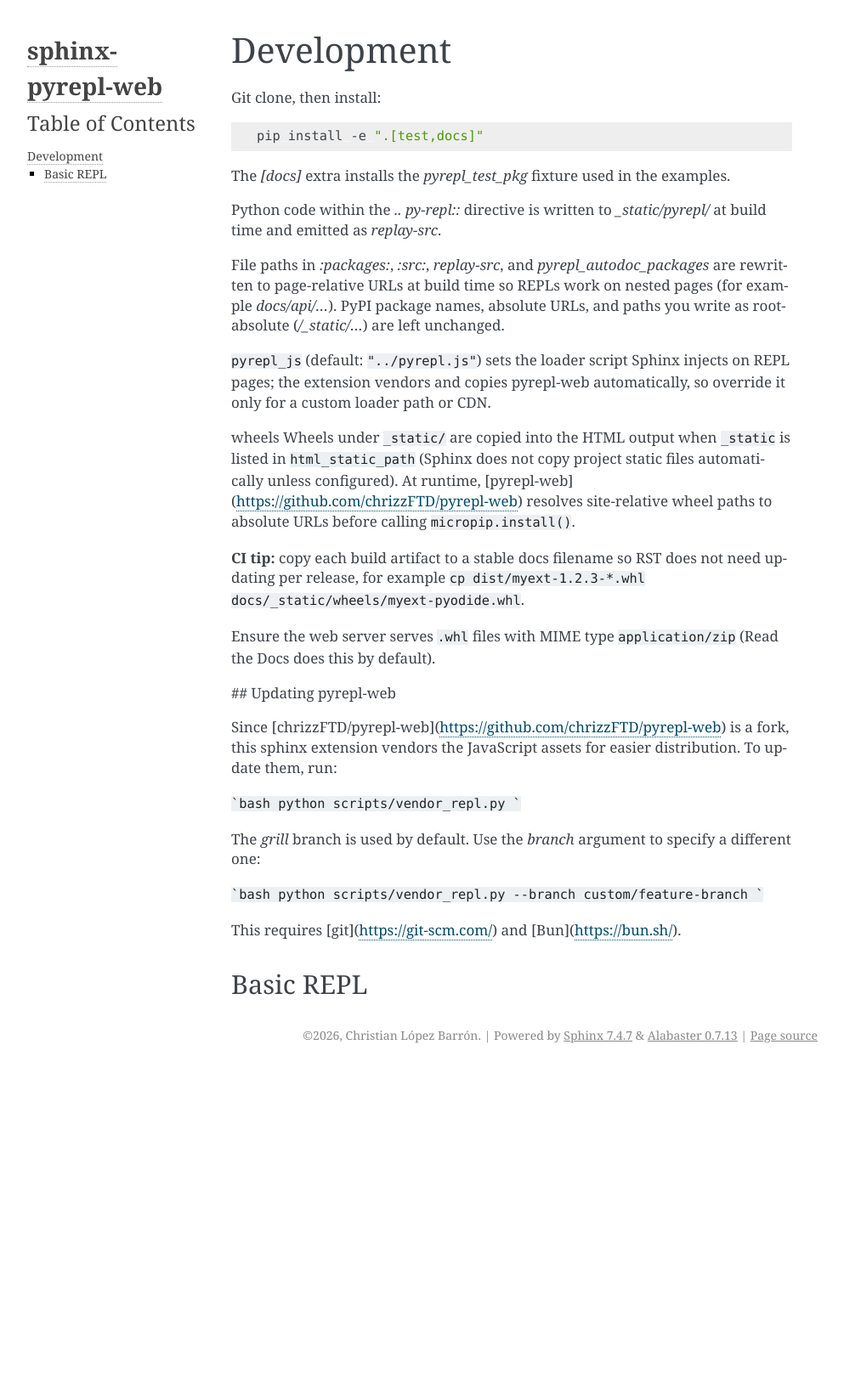
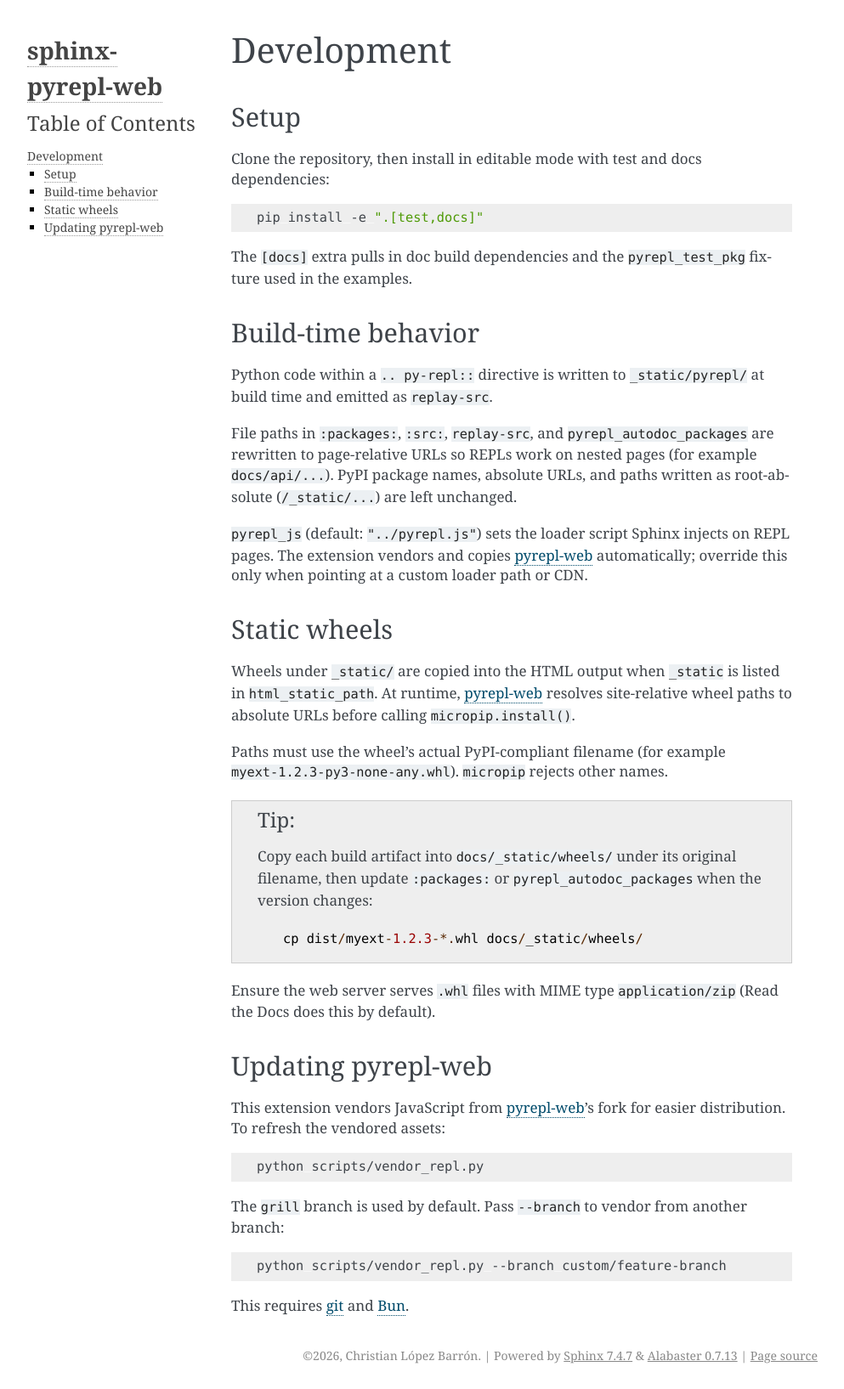
Before and after one commit to chrizzFTD/sphinx-pyrepl-web, a Sphinx documentation site: the page built from docs/development.rst, in a window 1280 px wide. Shown: the whole page at 85% size, without its empty margins (148-1141 px from the left). Built offline with Sphinx 7.4.7, drawn with Linux system fonts in a browser that asks for light colours; pages that are not in the unit, such as notebooks, are missing from menus; before the commit the page ends 1258 px from its top, so only the background shows below that.

Commit message:
dev reformat
Signed-off-by: Christian López Barrón <chris.gfz@gmail.com>

````diff
--- a/docs/development.rst
+++ b/docs/development.rst
@@ -1,51 +1,71 @@
 Development
 ===========
 
-Git clone, then install:
+Setup
+-----
+
+Clone the repository, then install in editable mode with test and docs dependencies:
 
 .. code-block:: bash
 
-    pip install -e ".[test,docs]"
+   pip install -e ".[test,docs]"
 
-The `[docs]` extra installs the `pyrepl_test_pkg` fixture used in the examples.
+The ``[docs]`` extra pulls in doc build dependencies and the ``pyrepl_test_pkg``
+fixture used in the examples.
 
-Python code within the `.. py-repl::` directive is written to `_static/pyrepl/` at build time and emitted as `replay-src`.
+Build-time behavior
+-------------------
 
-File paths in `:packages:`, `:src:`, `replay-src`, and `pyrepl_autodoc_packages` are rewritten to page-relative URLs at build time so REPLs work on nested pages (for example `docs/api/...`). PyPI package names, absolute URLs, and paths you write as root-absolute (`/_static/...`) are left unchanged.
+Python code within a ``.. py-repl::`` directive is written to ``_static/pyrepl/``
+at build time and emitted as ``replay-src``.
 
-``pyrepl_js`` (default: ``"../pyrepl.js"``) sets the loader script Sphinx injects on REPL pages; the extension vendors and copies pyrepl-web automatically, so override it only for a custom loader path or CDN.
+File paths in ``:packages:``, ``:src:``, ``replay-src``, and
+``pyrepl_autodoc_packages`` are rewritten to page-relative URLs so REPLs work on
+nested pages (for example ``docs/api/...``). PyPI package names, absolute URLs,
+and paths written as root-absolute (``/_static/...``) are left unchanged.
 
-wheels
-Wheels under ``_static/`` are copied into the HTML output when ``_static`` is listed
-in ``html_static_path`` (Sphinx does not copy project static files automatically
-unless configured). At runtime, [pyrepl-web](https://github.com/chrizzFTD/pyrepl-web)
+``pyrepl_js`` (default: ``"../pyrepl.js"``) sets the loader script Sphinx injects
+on REPL pages. The extension vendors and copies `pyrepl-web <https://github.com/chrizzFTD/pyrepl-web>`_ automatically;
+override this only when pointing at a custom loader path or CDN.
+
+Static wheels
+-------------
+
+Wheels under ``_static/`` are copied into the HTML output when ``_static`` is
+listed in ``html_static_path``. At runtime, `pyrepl-web <https://github.com/chrizzFTD/pyrepl-web>`_
 resolves site-relative wheel paths to absolute URLs before calling
 ``micropip.install()``.
 
-**CI tip:** copy each build artifact to a stable docs filename so RST does not
-need updating per release, for example
-``cp dist/myext-1.2.3-*.whl docs/_static/wheels/myext-pyodide.whl``.
+Paths must use the wheel's actual PyPI-compliant filename (for example
+``myext-1.2.3-py3-none-any.whl``). ``micropip`` rejects other names.
+
+.. tip::
+
+   Copy each build artifact into ``docs/_static/wheels/`` under its original
+   filename, then update ``:packages:`` or ``pyrepl_autodoc_packages`` when the
+   version changes::
+
+      cp dist/myext-1.2.3-*.whl docs/_static/wheels/
 
 Ensure the web server serves ``.whl`` files with MIME type ``application/zip``
 (Read the Docs does this by default).
 
+Updating pyrepl-web
+-------------------
 
-## Updating pyrepl-web
+This extension vendors JavaScript from
+`pyrepl-web <https://github.com/chrizzFTD/pyrepl-web>`_'s fork for easier
+distribution. To refresh the vendored assets:
 
-Since [chrizzFTD/pyrepl-web](https://github.com/chrizzFTD/pyrepl-web) is a fork, this sphinx extension vendors the JavaScript assets for easier distribution. To update them, run:
+.. code-block:: bash
 
-```bash
-python scripts/vendor_repl.py
-```
+   python scripts/vendor_repl.py
 
-The `grill` branch is used by default. Use the `branch` argument to specify a different one:
+The ``grill`` branch is used by default. Pass ``--branch`` to vendor from another
+branch:
 
-```bash
-python scripts/vendor_repl.py --branch custom/feature-branch
-```
+.. code-block:: bash
 
-This requires [git](https://git-scm.com/) and [Bun](https://bun.sh/).
+   python scripts/vendor_repl.py --branch custom/feature-branch
 
-
-Basic REPL
-----------
+This requires `git <https://git-scm.com/>`_ and `Bun <https://bun.sh/>`_.
````
